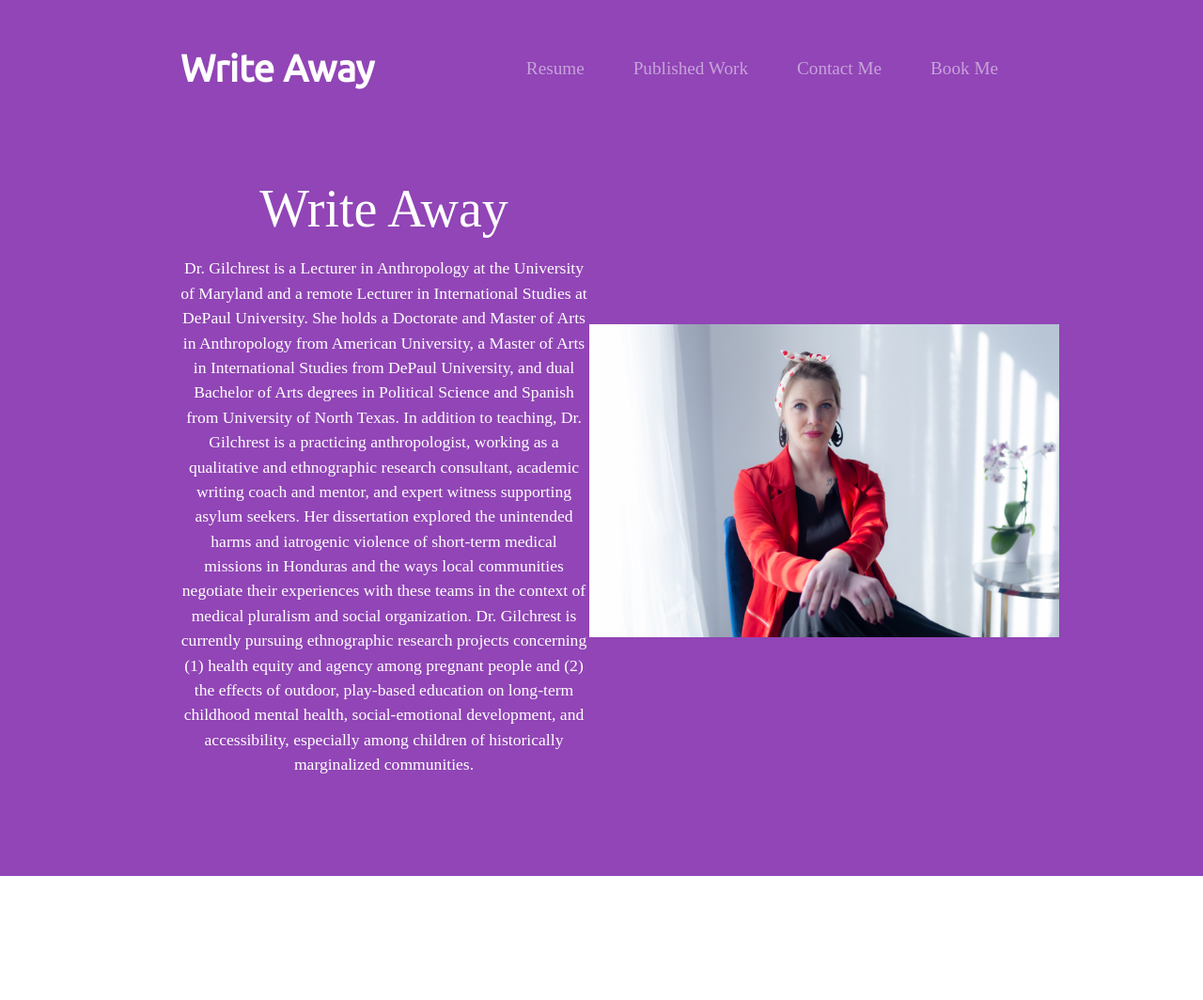
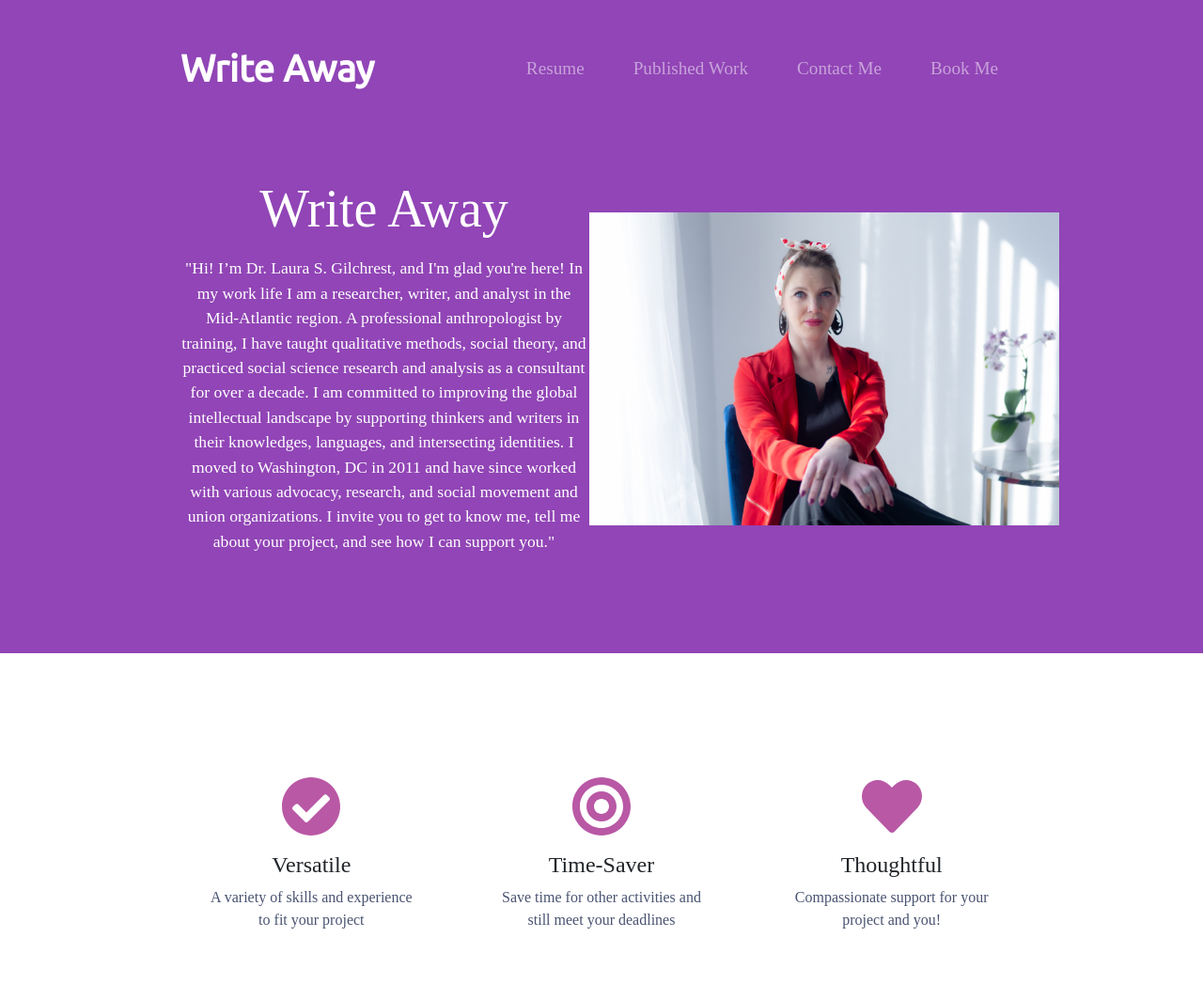
Before and after one commit to ColdDeckHarrison/WriteAway, a Flask app: page /home in a window 1280 px wide. Shown: the top 1064 px of the page at 94% size. Run offline with Flask 2, Linux system fonts and the light colour scheme; some libraries are stand-ins or nearby versions.

Commit message:
Bio changes

```diff
--- a/marksWebsite/templates/index.html
+++ b/marksWebsite/templates/index.html
@@ -12,7 +12,7 @@
         <div class="col-lg-6">
           <h3 class="big-heading">Write Away</h3>
           <p class="intro">
-         Dr. Gilchrest is a Lecturer in Anthropology at the University of Maryland and a remote Lecturer in International Studies at DePaul University. She holds a Doctorate and Master of Arts in Anthropology from American University, a Master of Arts in International Studies from DePaul University, and dual Bachelor of Arts degrees in Political Science and Spanish from University of North Texas. In addition to teaching, Dr. Gilchrest is a practicing anthropologist, working as a qualitative and ethnographic research consultant, academic writing coach and mentor, and expert witness supporting asylum seekers. Her dissertation explored the unintended harms and iatrogenic violence of short-term medical missions in Honduras and the ways local communities negotiate their experiences with these teams in the context of medical pluralism and social organization. Dr. Gilchrest is currently pursuing ethnographic research projects concerning (1) health equity and agency among pregnant people and (2) the effects of outdoor, play-based education on long-term childhood mental health, social-emotional development, and accessibility, especially among children of historically marginalized communities.
+         "Hi! I’m Dr. Laura S. Gilchrest, and I'm glad you're here! In my work life I am a researcher, writer, and analyst in the Mid-Atlantic region. A professional anthropologist by training, I have taught qualitative methods, social theory, and practiced social science research and analysis as a consultant for over a decade. I am committed to improving the global intellectual landscape by supporting thinkers and writers in their knowledges, languages, and intersecting identities. I moved to Washington, DC in 2011 and have since worked with various advocacy, research, and social movement and union organizations. I invite you to get to know me, tell me about your project, and see how I can support you."
           </p>
         </div>
         <div class="col-lg-6" style="display: flex; align-items: center; justify-content: center;">
```
